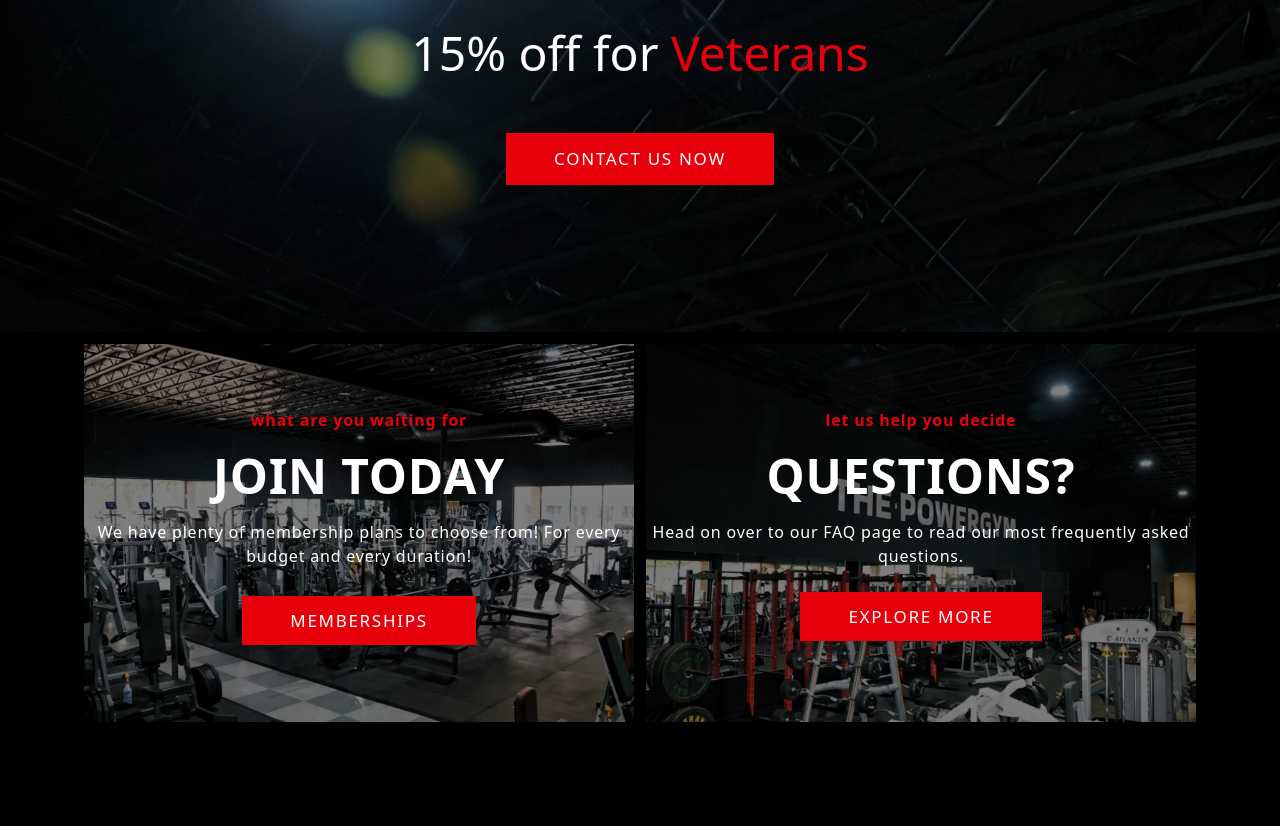
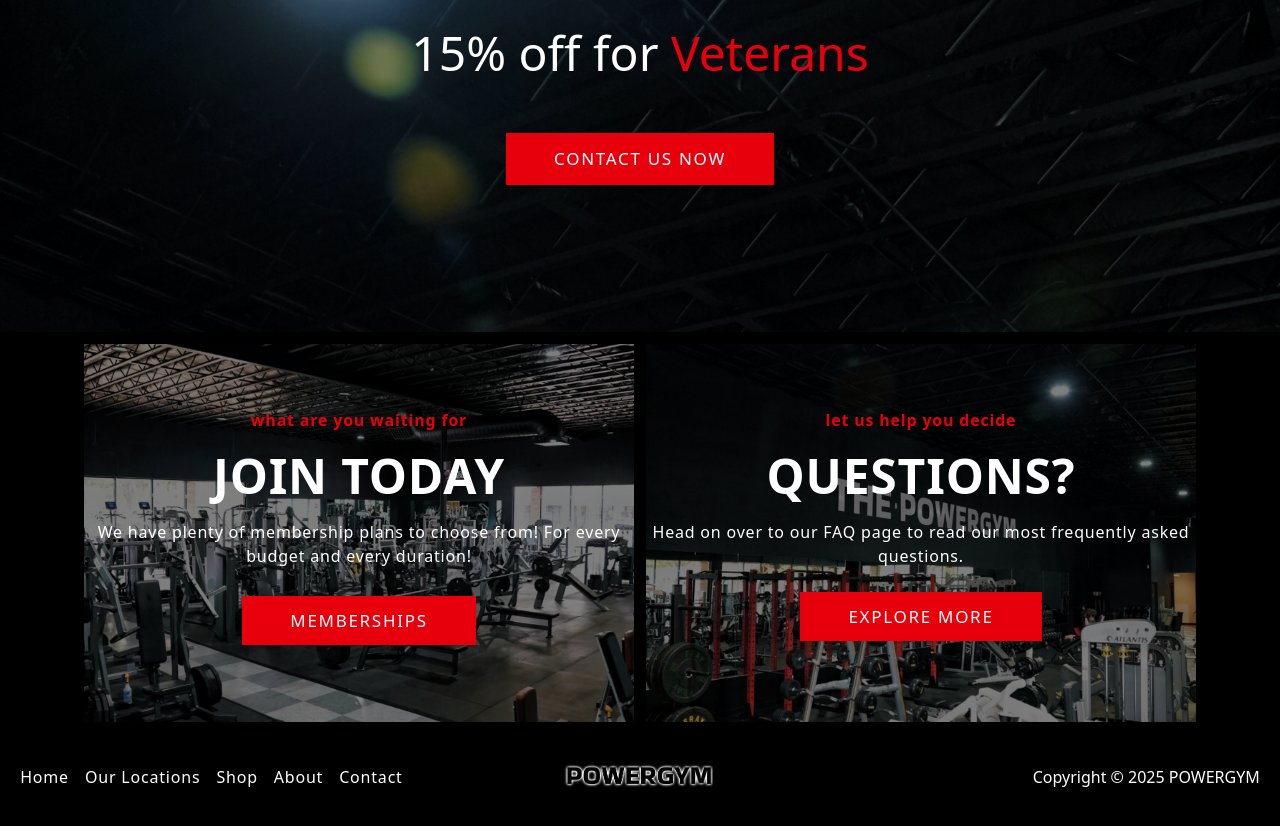
Before and after one commit to johnsonv23/Powergym_website, a website: page index.html in a window 1280 px wide. Shown: the part 4068-4894 px from the top of the page. Drawn offline with nearby package versions, Linux system fonts and the light colour scheme.

Commit message:
home final

```diff
--- a/index.html
+++ b/index.html
@@ -193,14 +193,34 @@
 
           </div>
 
+            <div class="relative z-10 flex p-2 justify-center gap-40 items-center pt-10">
+
+
+              <div class="text-white flex gap-4 tracking-wider pt-0">
+                <a href="" >Home</a>
+                <a href="" >Our Locations</a>
+                <a href="" >Shop</a>
+                <a href="" >About</a>
+                <a href="" >Contact</a>
+              </div >
+
+              <div>
+              <img src="src/assests/images/logo.avif" alt="" width="150px" class="mr-40">
+              </div>
+
+              <div>
+                <h2 class="text-white">Copyright © 2025 POWERGYM</h2>
+              </div>
+
+
+
+            </div>
+
         </div>
-
 
       </div>
 
     </div>
-
-
 
   </section>
 
```
